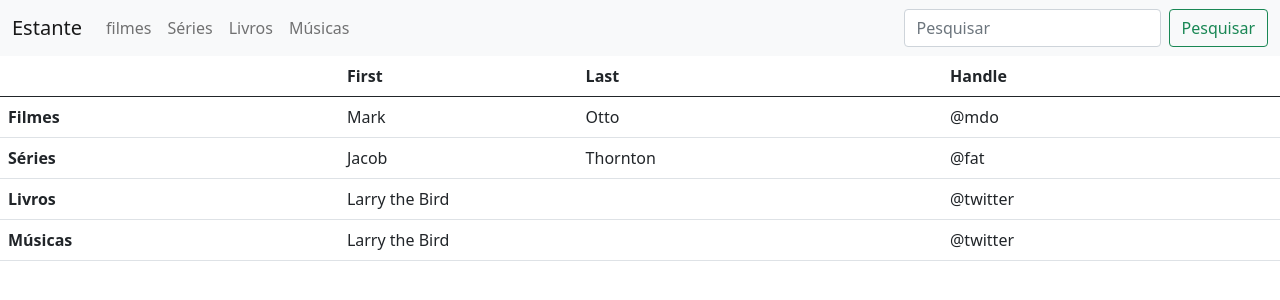
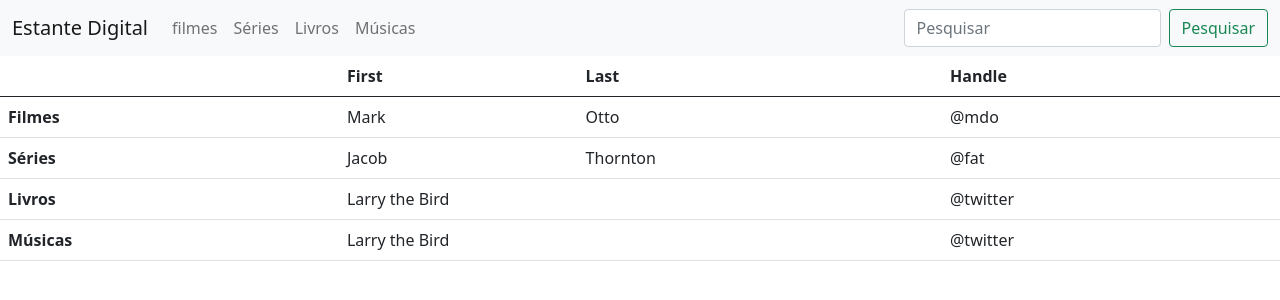
Before and after one commit to izadora-oliveira/projetoPHPOO, a PHP site: page / in a window 1280 px wide. Shown: the top 300 px of the page. Run offline with PHP 8.4, Linux system fonts and the light colour scheme.

Commit message:
Update index.php

```diff
--- a/index.php
+++ b/index.php
@@ -10,7 +10,7 @@
 <body>
 <nav class="navbar navbar-expand-lg navbar-light bg-light">
   <div class="container-fluid">
-    <a class="navbar-brand" >Estante</a>
+    <a class="navbar-brand" >Estante Digital</a>
     <button class="navbar-toggler" type="button" data-bs-toggle="collapse" data-bs-target="#navbarSupportedContent" aria-controls="navbarSupportedContent" aria-expanded="false" aria-label="Toggle navigation">
       <span class="navbar-toggler-icon"></span>
     </button>
```
